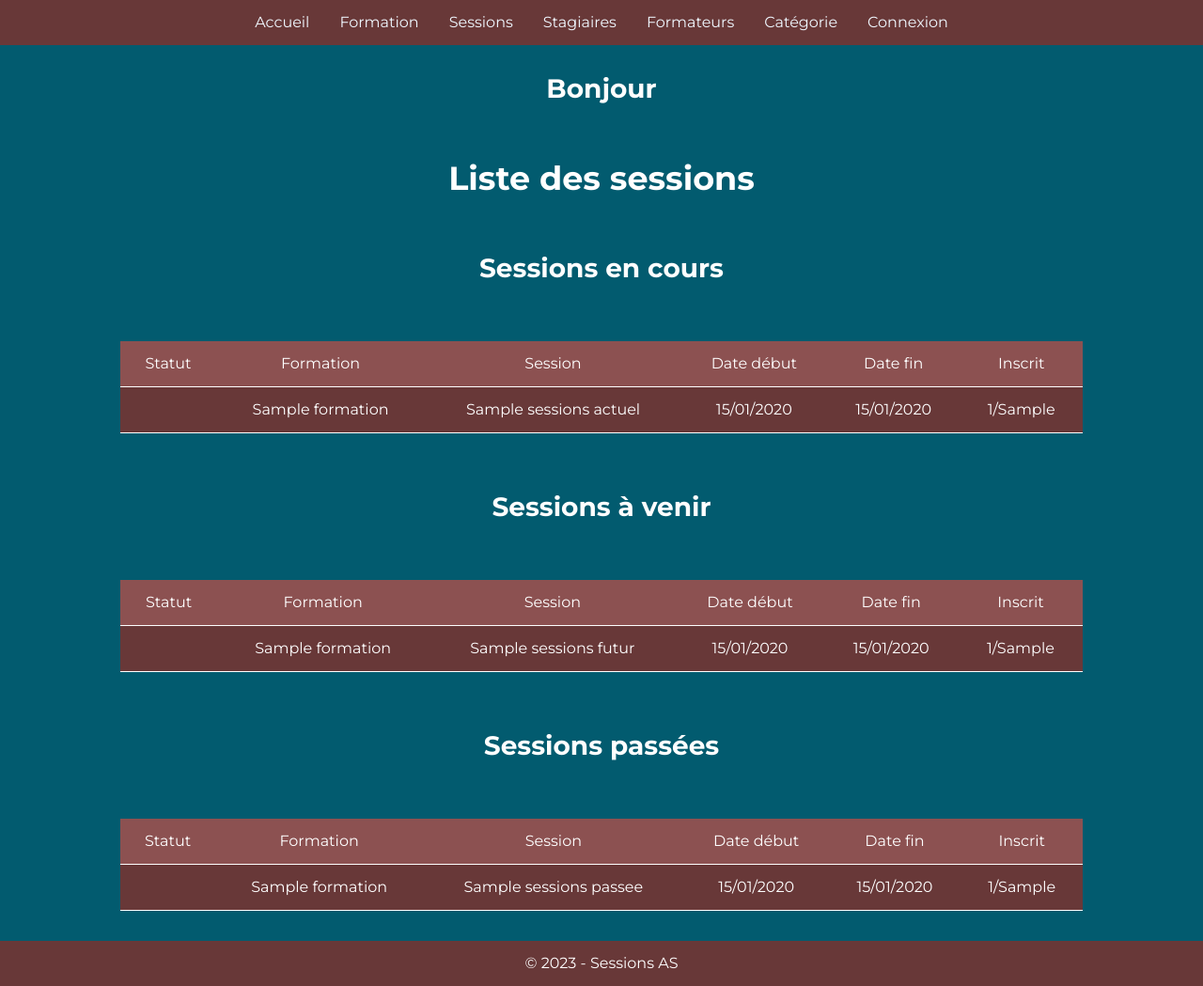
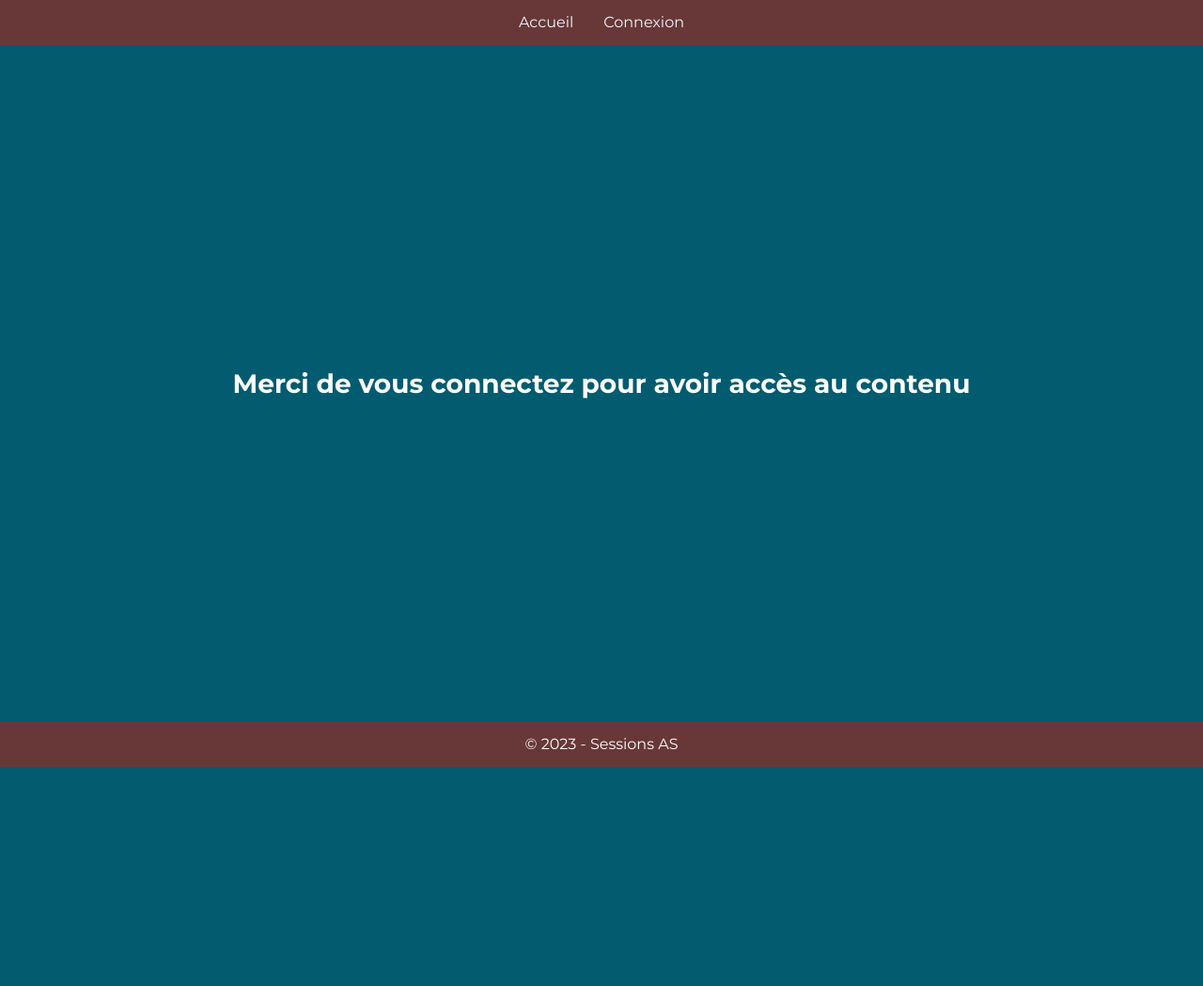
Before and after one commit to anthony0467/projetSessionSymfony, a Symfony app: template templates/home/index.html.twig in a window 1280 px wide. Shown: the whole page at 94% size. After the commit the page ends 816 px from the top, so only its background shows below. Run offline with Twig, Linux system fonts and the light colour scheme; the template is opened without the code that fills it: most values are stand-ins (such as "Sample title", 1, 10 or a date in 2020); some libraries are stand-ins or nearby versions.

Commit message:
correction bug page mon profil footer

```diff
--- a/public/css/style.css
+++ b/public/css/style.css
@@ -57,10 +57,12 @@ h1, h2, h3{
 
 h1{
     font-size: 35px;
+    text-align: center;
 }
 
 h2{
     font-size: 28px;
+    text-align: center;
 }
 
 h3{
@@ -230,6 +232,7 @@ td{
 
 .profil{
     background-color: #8c5151;
+    margin: 1rem;
     padding: 1rem;
     color: #fff;
 }
--- a/templates/base.html.twig
+++ b/templates/base.html.twig
@@ -23,7 +23,7 @@
                 <li>
                     <a href="{{path('app_home')}}">Accueil</a>
                 </li>
-
+                {% if app.user %} <!--Si utilisateur connecté-->
                 <li>
                     <a href="{{path('app_formation')}}">Formation</a>
                 </li>
@@ -45,7 +45,7 @@
                 </li>
 
 
-                {% if app.user %} <!--Si utilisateur connecté-->
+
                 <li>
                     <a href="{{ path('app_logout')}}">Déconnexion</a>
                 </li>
@@ -75,12 +75,13 @@
     <div class="topnav none-small-ecran">
       <a href="{{path('app_home')}}" class="active">Accueil</a>
       <div id="myLinks">
+        {% if app.user %}
         <a href="{{path('app_formation')}}">Formation</a>
         <a href="{{path('app_session')}}">Sessions</a>
         <a href="{{path('app_stagiaire')}}">Stagiaires</a>
         <a href="{{path('app_formateur')}}">Formateurs</a>
         <a href="{{path('app_categorie')}}">Catégorie</a>
-        {% if app.user %}
+
 
             <a href="{{path('app_logout')}}">Déconnexion</a>
             <a href="{{path('show_home')}}">Mon profil</a>
@@ -106,7 +107,7 @@
 
     <footer>
         <p>&copy; 2023 - Sessions AS </p>
-        <!--<button id="ajaxbtn">Surprise en Ajax !</button> -> cliqué <span id="nbajax">0</span> fois-->
+
     </footer>
     </body>
 </html>
--- a/templates/home/index.html.twig
+++ b/templates/home/index.html.twig
@@ -6,9 +6,8 @@
 
 {% if app.user %}
     <h2>Bonjour {{ app.user.identifiant }}</h2>
-    {% else %}
-    <h2>Bonjour</h2>
-{% endif %}
+
+
 
 <h1>Liste des sessions</h1>
 
@@ -161,5 +160,7 @@
                     {% endif %}
             </tbody>
         </table>
-
+        {% else %}
+    <h2>Merci de vous connectez pour avoir accès au contenu</h2>
+        {% endif %}
 {% endblock %}
--- a/templates/home/show.html.twig
+++ b/templates/home/show.html.twig
@@ -29,11 +29,11 @@
 
     <p>Vous n'avez pas accès à cette page.</p>
 
-</div>
+
 
 {% endif %}
 
-
+</div>
 
 
 {% endblock %}
```
Also changed, not shown: templates/categorie/index.html.twig (+9 -0 lines), templates/formation/index.html.twig (+9 -0 lines), templates/session/index.html.twig (+8 -0 lines), templates/stagiaire/index.html.twig (+10 -0 lines).
